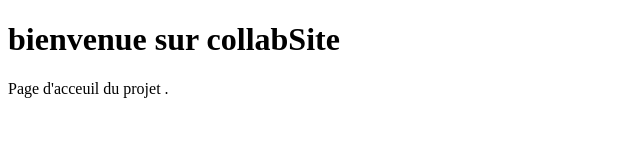
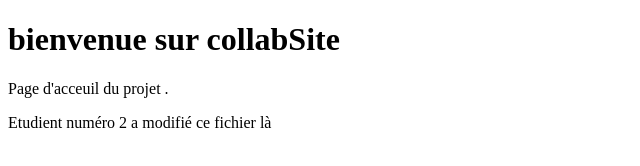
Before and after one commit to maakoulchaimae4-netizen/collabSite, a plain HTML site: page index.html in a window 1280 px wide. Shown: the whole page, without its empty margins (0-640 px from the left). Drawn offline with Linux system fonts and the light colour scheme.

Commit message:
Modification au ligne 11 index.html

```diff
--- a/index.html
+++ b/index.html
@@ -8,5 +8,6 @@
 <body>
     <h1>bienvenue sur collabSite</h1>
     <p>Page d'acceuil du projet .</p>
+    <p>Etudient numéro 2 a modifié ce fichier là</p>
 </body>
 </html>
```
